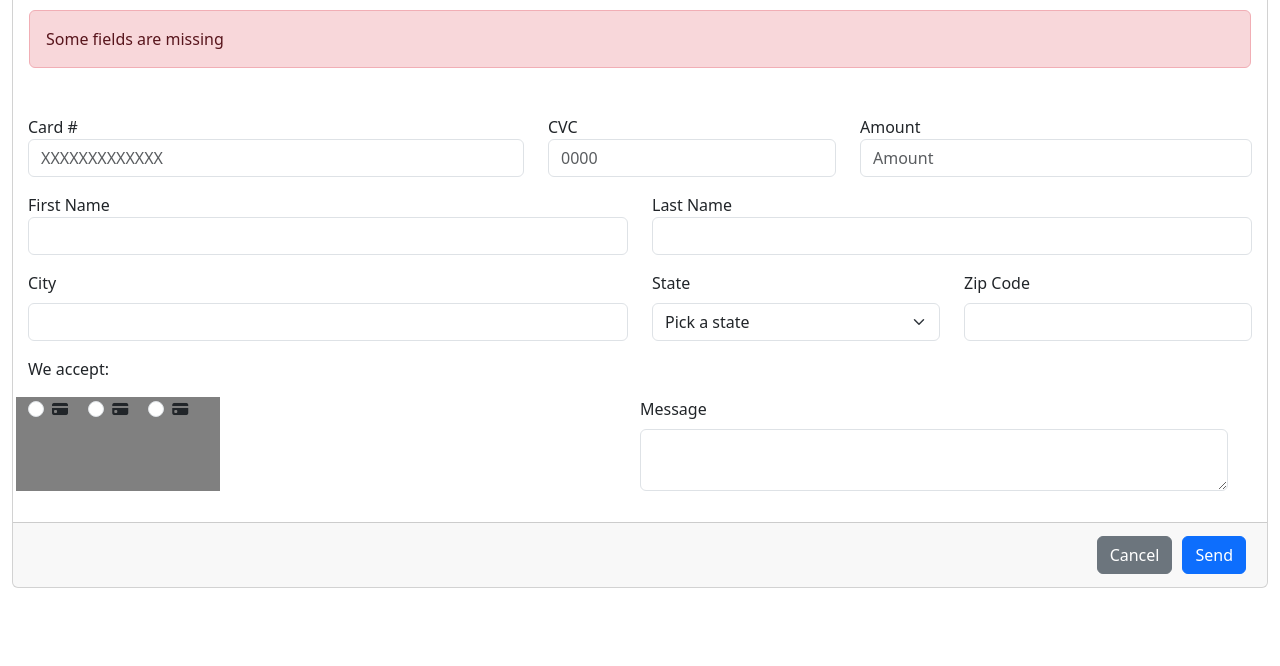
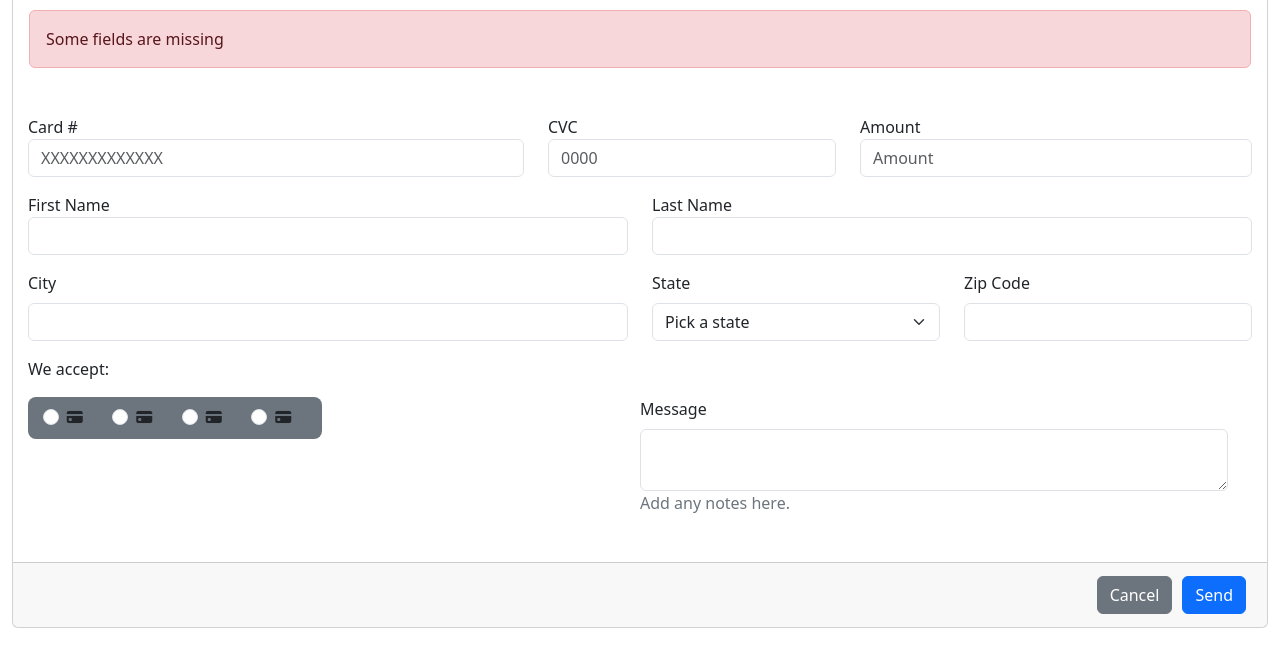
Before and after one commit to 4GeeksAcademy/BR-InputForm, a plain HTML site: page index.html in a window 1280 px wide. Shown: the part 66-732 px from the top of the page. Drawn offline with nearby package versions, Linux system fonts and the light colour scheme.

Commit message:
updated row 4 of project

```diff
--- a/index.html
+++ b/index.html
@@ -81,11 +81,12 @@
             </div>
 
              <!-- Row 4 -->
-             <div class="row mt-3 lower-form">
+             <div class="row mt-3 lower-form d-flex justify-content-between">
                    <div class="we-accept">
                     <p>We accept:</p>
                    </div>
-                <div class="col-2 ml-3 cards-accepted">
+                <div class="col-6 ml-3">
+                    <div class="bg-secondary w-50 p-2 d-flex justify-content-around rounded-3">
                         <div class="form-check form-check-inline">
                             <input class="form-check-input" type="radio" name="flexRadioDefault" id="flexRadioDefault1">
                                  <label class="form-check-label" for="flexRadioDefault1">
@@ -104,11 +105,19 @@
                                      <i class="bi bi-credit-card-fill"></i>
                                  </label>
                           </div>
+                          <div class="form-check form-check-inline">
+                            <input class="form-check-input" type="radio" name="flexRadioDefault" id="flexRadioDefault1">
+                                 <label class="form-check-label" for="flexRadioDefault1">
+                                     <i class="bi bi-credit-card-fill"></i>
+                                 </label>
                           </div>
 
-                    <div class="col-6 message-box">
+                    </div>
+                </div>
+                    <div class="col-6">
                         <label for="message" class="form-label">Message</label>
                         <textarea class="form-control" aria-label=""></textarea>
+                        <p class="text-secondary">Add any notes here.</p>
                     </div>
 
                 </div>
--- a/styles.css
+++ b/styles.css
@@ -10,16 +10,7 @@ form{
     margin:5px;
 }
 
-.cards-accepted{
-    background-color: gray;
 
-}
-
-
-.lower-form {
-    display: flex;
-    justify-content: space-between;
-}
 
 .form-check-label{
     justify-content: center;
```
Lines whose indentation alone changed are shown as unchanged.
